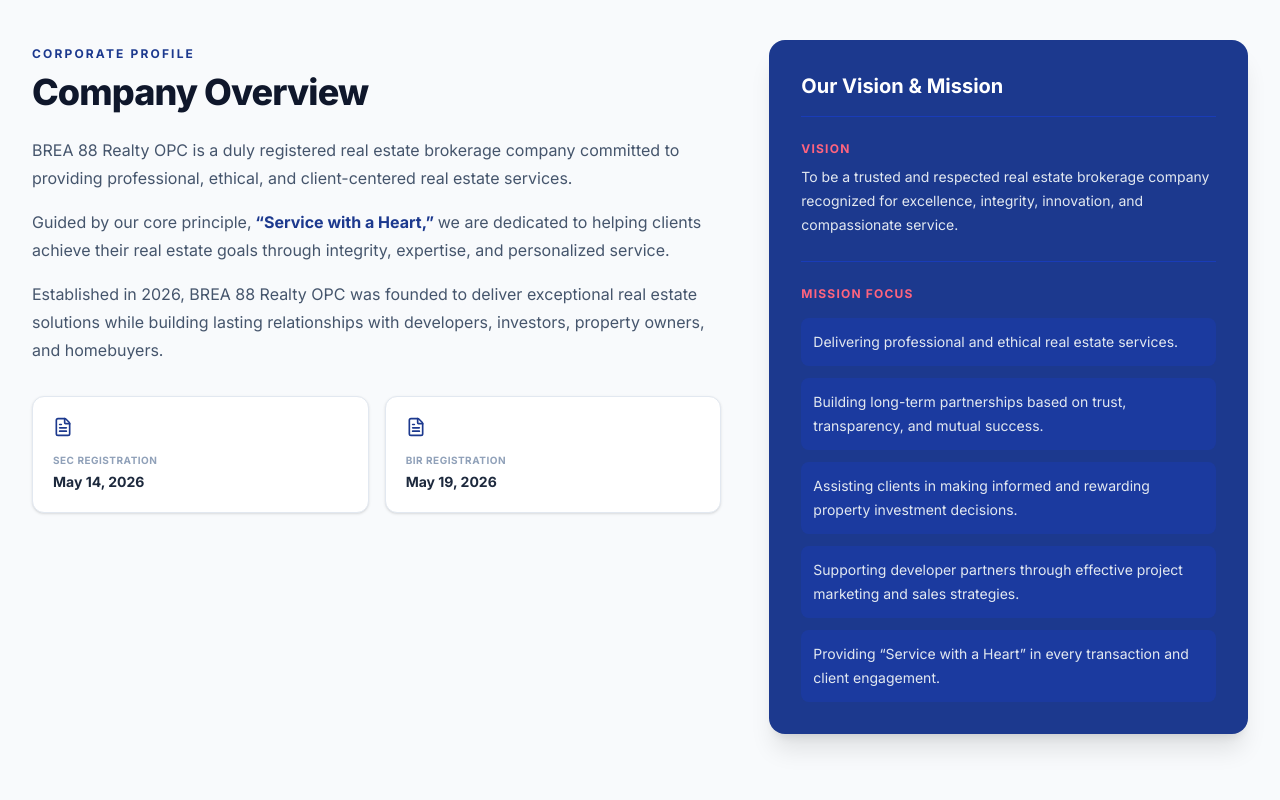
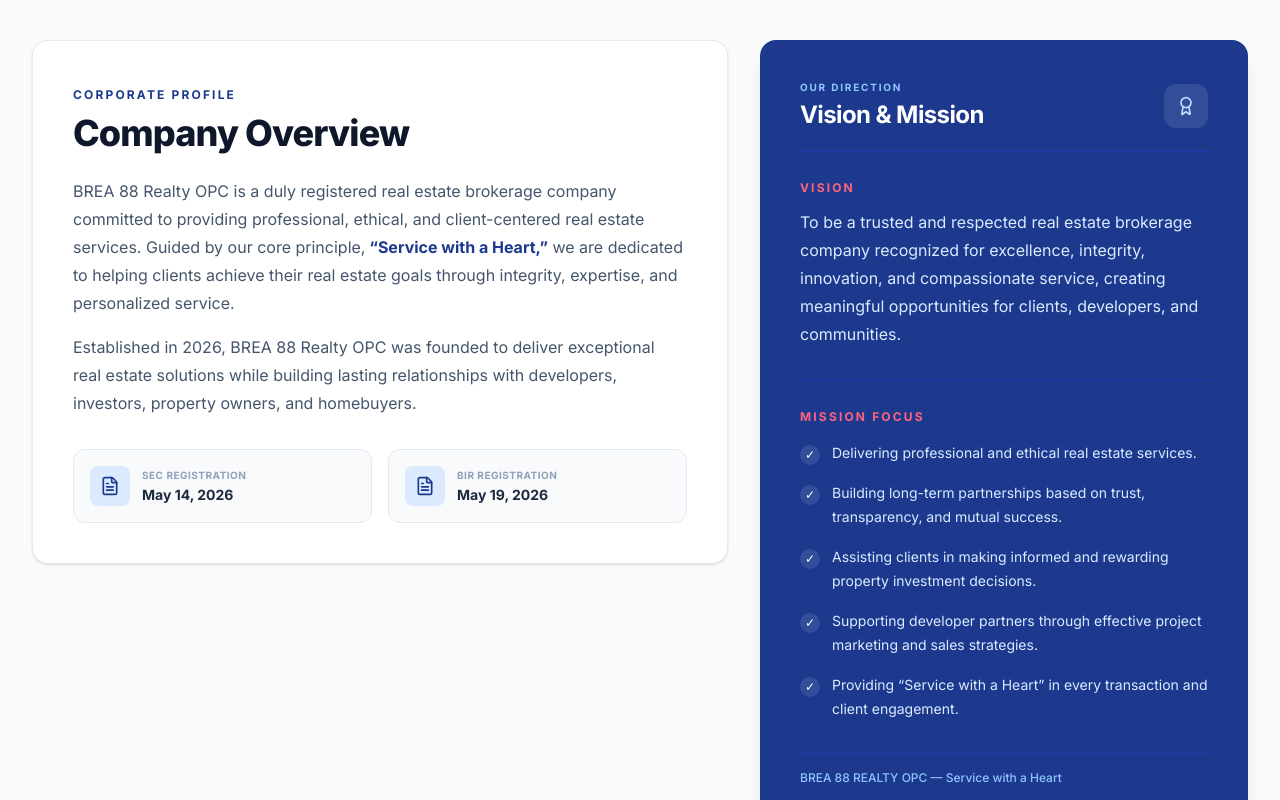
Before and after one commit to cylexnoe/brea88, a Next.js app in the folder brea88/: page / in a window 1280 px wide. Shown: the part 860-1660 px from the top of the page. Built offline with nearby package versions, Linux system fonts and the light colour scheme.

Commit message:
Update page.tsx

```diff
--- a/brea88/src/app/page.tsx
+++ b/brea88/src/app/page.tsx
@@ -384,144 +384,203 @@ export default function HomePage() {
           CORPORATE PROFILE
       ====================================================== */}
 
+      {/* CORPORATE PROFILE & GOALS */}
 <section
   id="profile"
-        className="mx-auto max-w-7xl px-4 py-16 sm:px-6 sm:py-20 lg:px-8 lg:py-24"
+  className="bg-slate-50 py-14 sm:py-16 lg:py-24"
 >
+  <div className="mx-auto max-w-7xl px-4 sm:px-6 lg:px-8">
 
-        <div className="grid grid-cols-1 gap-8 lg:grid-cols-12 lg:gap-12">
+    <div className="grid items-stretch gap-6 lg:grid-cols-12 lg:gap-8">
 
-          <div className="lg:col-span-7">
+      {/* COMPANY OVERVIEW */}
+      <div className="flex flex-col lg:col-span-7">
+
+        <div className="rounded-2xl border border-slate-200/80 bg-white p-6 shadow-sm transition-all duration-300 hover:shadow-md sm:p-8 lg:p-10">
 
           <span className="text-xs font-bold uppercase tracking-[0.18em] text-blue-900">
             Corporate Profile
           </span>
 
-            <h2 className="mt-2 text-3xl font-extrabold tracking-tight text-slate-900 sm:text-4xl">
+          <h2 className="mt-2 text-2xl font-extrabold tracking-tight text-slate-900 sm:text-3xl lg:text-4xl">
             Company Overview
           </h2>
 
-            <div className="mt-6 space-y-4 text-sm leading-7 text-slate-600 sm:text-base">
-
-              <p>
-                BREA 88 Realty OPC is a duly registered real
-                estate brokerage company committed to providing
-                professional, ethical, and client-centered real
-                estate services.
+          <div className="mt-6 space-y-4">
+            <p className="text-sm leading-7 text-slate-600 sm:text-base">
+              BREA 88 Realty OPC is a duly registered real estate brokerage
+              company committed to providing professional, ethical, and
+              client-centered real estate services. Guided by our core
+              principle,
+              <strong className="text-blue-900">
+                {" "}“Service with a Heart,”
+              </strong>{" "}
+              we are dedicated to helping clients achieve their real estate
+              goals through integrity, expertise, and personalized service.
             </p>
 
-              <p>
-                Guided by our core principle,
-                <strong className="text-blue-900">
-                  {' '}“Service with a Heart,”{' '}
-                </strong>
-                we are dedicated to helping clients achieve
-                their real estate goals through integrity,
-                expertise, and personalized service.
+            <p className="text-sm leading-7 text-slate-600 sm:text-base">
+              Established in 2026, BREA 88 Realty OPC was founded to deliver
+              exceptional real estate solutions while building lasting
+              relationships with developers, investors, property owners, and
+              homebuyers.
             </p>
-
-              <p>
-                Established in 2026, BREA 88 Realty OPC was
-                founded to deliver exceptional real estate
-                solutions while building lasting relationships
-                with developers, investors, property owners,
-                and homebuyers.
-              </p>
-
           </div>
 
-            {/* REGISTRATION */}
-            <div className="mt-8 grid grid-cols-1 gap-4 sm:grid-cols-2">
+          {/* REGISTRATION DETAILS */}
+          <div className="mt-8 grid gap-4 sm:grid-cols-2">
 
-              <div className="rounded-xl border border-slate-200 bg-white p-5 shadow-sm">
+            <div className="flex items-center gap-3 rounded-xl border border-slate-200 bg-slate-50 p-4 transition-all duration-300 hover:border-blue-200 hover:bg-blue-50/40">
+              <div className="flex h-10 w-10 shrink-0 items-center justify-center rounded-lg bg-blue-100">
+                <FileText className="h-5 w-5 text-blue-900" />
+              </div>
 
-                <FileText className="h-5 w-5 text-blue-900" />
-
-                <p className="mt-4 text-[10px] font-bold uppercase tracking-wider text-slate-400">
+              <div className="min-w-0">
+                <p className="text-[10px] font-bold uppercase tracking-wider text-slate-400">
                   SEC Registration
                 </p>
 
-                <p className="mt-1 text-sm font-bold text-slate-800">
+                <p className="mt-0.5 text-sm font-bold text-slate-800">
                   May 14, 2026
                 </p>
-
+              </div>
             </div>
 
-              <div className="rounded-xl border border-slate-200 bg-white p-5 shadow-sm">
+            <div className="flex items-center gap-3 rounded-xl border border-slate-200 bg-slate-50 p-4 transition-all duration-300 hover:border-blue-200 hover:bg-blue-50/40">
+              <div className="flex h-10 w-10 shrink-0 items-center justify-center rounded-lg bg-blue-100">
+                <FileText className="h-5 w-5 text-blue-900" />
+              </div>
 
-                <FileText className="h-5 w-5 text-blue-900" />
-
-                <p className="mt-4 text-[10px] font-bold uppercase tracking-wider text-slate-400">
+              <div className="min-w-0">
+                <p className="text-[10px] font-bold uppercase tracking-wider text-slate-400">
                   BIR Registration
                 </p>
 
-                <p className="mt-1 text-sm font-bold text-slate-800">
+                <p className="mt-0.5 text-sm font-bold text-slate-800">
                   May 19, 2026
                 </p>
-
+              </div>
             </div>
 
           </div>
+        </div>
+      </div>
 
+      {/* VISION & MISSION */}
+      <div className="flex lg:col-span-5">
+
+        <div className="flex w-full flex-col rounded-2xl bg-blue-900 p-6 text-white shadow-xl transition-all duration-300 hover:-translate-y-1 hover:shadow-2xl sm:p-8 lg:p-10">
+
+          {/* HEADER */}
+          <div className="flex items-center justify-between gap-4 border-b border-blue-800 pb-5">
+            <div>
+              <p className="text-[10px] font-bold uppercase tracking-[0.18em] text-blue-300">
+                Our Direction
+              </p>
+
+              <h3 className="mt-1 text-xl font-bold tracking-tight sm:text-2xl">
+                Vision & Mission
+              </h3>
+            </div>
+
+            <div className="flex h-11 w-11 shrink-0 items-center justify-center rounded-xl bg-white/10">
+              <Award className="h-5 w-5 text-blue-200" />
+            </div>
           </div>
 
           {/* VISION */}
-          <div className="lg:col-span-5">
-
-            <div className="lg:col-span-5 bg-blue-900 text-white p-8 rounded-2xl shadow-xl">
-
-              <h3 className="border-b border-blue-800 pb-4 text-xl font-bold">
-                Our Vision & Mission
-              </h3>
-
-              <div className="mt-6">
-
-                <h4 className="text-xs font-bold uppercase tracking-widest text-rose-400">
+          <div className="mt-7">
+            <h4 className="text-xs font-bold uppercase tracking-[0.18em] text-rose-400">
               Vision
             </h4>
 
-                <p className="mt-2 text-sm leading-6 text-slate-200">
-                  To be a trusted and respected real estate
-                  brokerage company recognized for excellence,
-                  integrity, innovation, and compassionate
-                  service.
+            <p className="mt-3 text-sm leading-7 text-blue-100 sm:text-base">
+              To be a trusted and respected real estate brokerage company
+              recognized for excellence, integrity, innovation, and
+              compassionate service, creating meaningful opportunities for
+              clients, developers, and communities.
             </p>
-
           </div>
 
-              <div className="mt-6 border-t border-blue-800 pt-6">
-
-                <h4 className="text-xs font-bold uppercase tracking-widest text-rose-400">
+          {/* MISSION */}
+          <div className="mt-8 border-t border-blue-800 pt-7">
+            <h4 className="text-xs font-bold uppercase tracking-[0.18em] text-rose-400">
               Mission Focus
             </h4>
 
-                <div className="mt-4 grid gap-3">
+            <ul className="mt-4 space-y-4 text-sm leading-6 text-blue-100">
 
-                  {[
-                    'Delivering professional and ethical real estate services.',
-                    'Building long-term partnerships based on trust, transparency, and mutual success.',
-                    'Assisting clients in making informed and rewarding property investment decisions.',
-                    'Supporting developer partners through effective project marketing and sales strategies.',
-                    'Providing “Service with a Heart” in every transaction and client engagement.',
-                  ].map((item) => (
-                    <div
-                      key={item}
-                      className="rounded-lg bg-blue-800/40 p-3 text-sm leading-6 text-slate-200"
-                    >
-                      {item}
+              <li className="flex items-start gap-3">
+                <span className="mt-1 flex h-5 w-5 shrink-0 items-center justify-center rounded-full bg-white/10 text-xs text-white">
+                  ✓
+                </span>
+
+                <span>
+                  Delivering professional and ethical real estate services.
+                </span>
+              </li>
+
+              <li className="flex items-start gap-3">
+                <span className="mt-1 flex h-5 w-5 shrink-0 items-center justify-center rounded-full bg-white/10 text-xs text-white">
+                  ✓
+                </span>
+
+                <span>
+                  Building long-term partnerships based on trust,
+                  transparency, and mutual success.
+                </span>
+              </li>
+
+              <li className="flex items-start gap-3">
+                <span className="mt-1 flex h-5 w-5 shrink-0 items-center justify-center rounded-full bg-white/10 text-xs text-white">
+                  ✓
+                </span>
+
+                <span>
+                  Assisting clients in making informed and rewarding property
+                  investment decisions.
+                </span>
+              </li>
+
+              <li className="flex items-start gap-3">
+                <span className="mt-1 flex h-5 w-5 shrink-0 items-center justify-center rounded-full bg-white/10 text-xs text-white">
+                  ✓
+                </span>
+
+                <span>
+                  Supporting developer partners through effective project
+                  marketing and sales strategies.
+                </span>
+              </li>
+
+              <li className="flex items-start gap-3">
+                <span className="mt-1 flex h-5 w-5 shrink-0 items-center justify-center rounded-full bg-white/10 text-xs text-white">
+                  ✓
+                </span>
+
+                <span>
+                  Providing “Service with a Heart” in every transaction and
+                  client engagement.
+                </span>
+              </li>
+
+            </ul>
           </div>
-                  ))}
 
+          {/* BOTTOM SPACE / BALANCE */}
+          <div className="mt-auto pt-8">
+            <div className="h-px w-full bg-blue-800" />
+
+            <p className="mt-4 text-xs font-medium text-blue-300">
+              BREA 88 REALTY OPC — Service with a Heart
+            </p>
           </div>
 
         </div>
-
       </div>
 
     </div>
-
   </div>
-
 </section>
 
       {/* =====================================================
```
Lines whose indentation alone changed are shown as unchanged.
